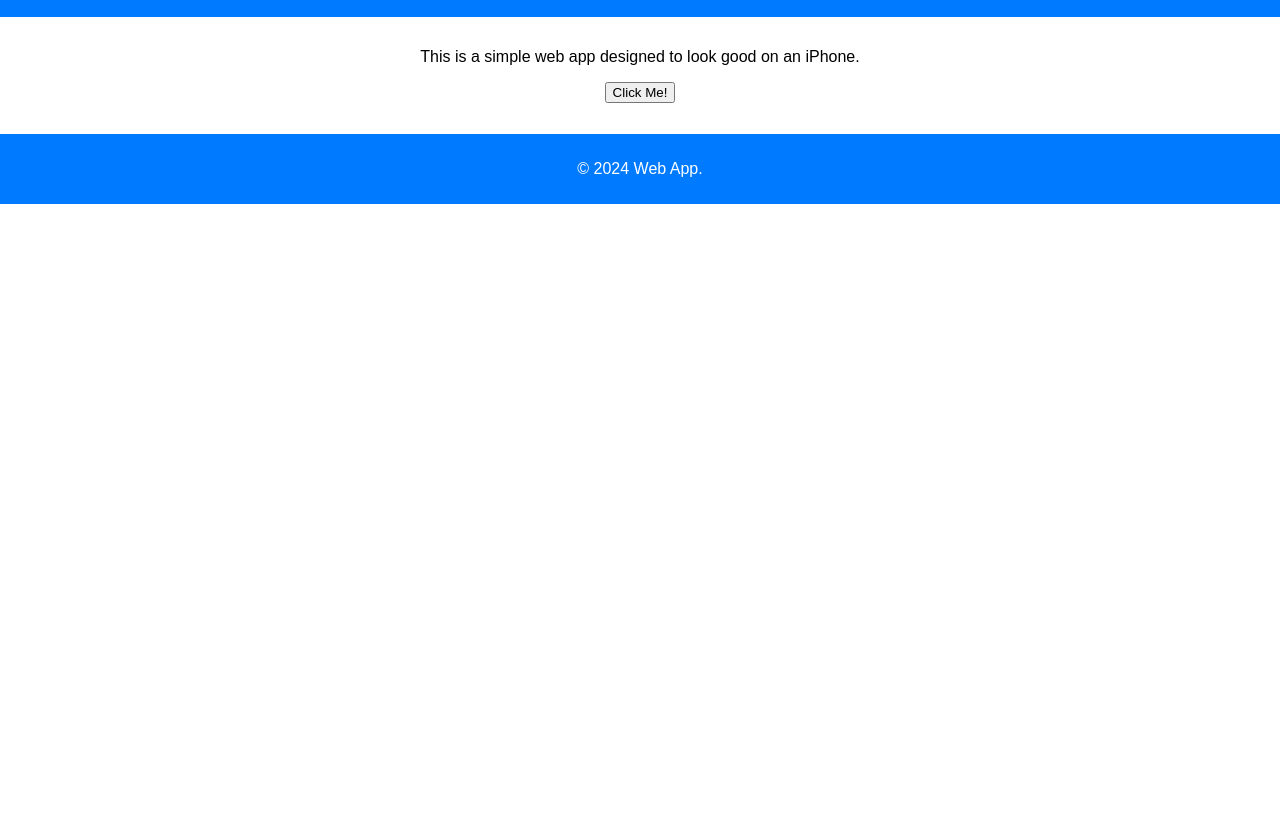
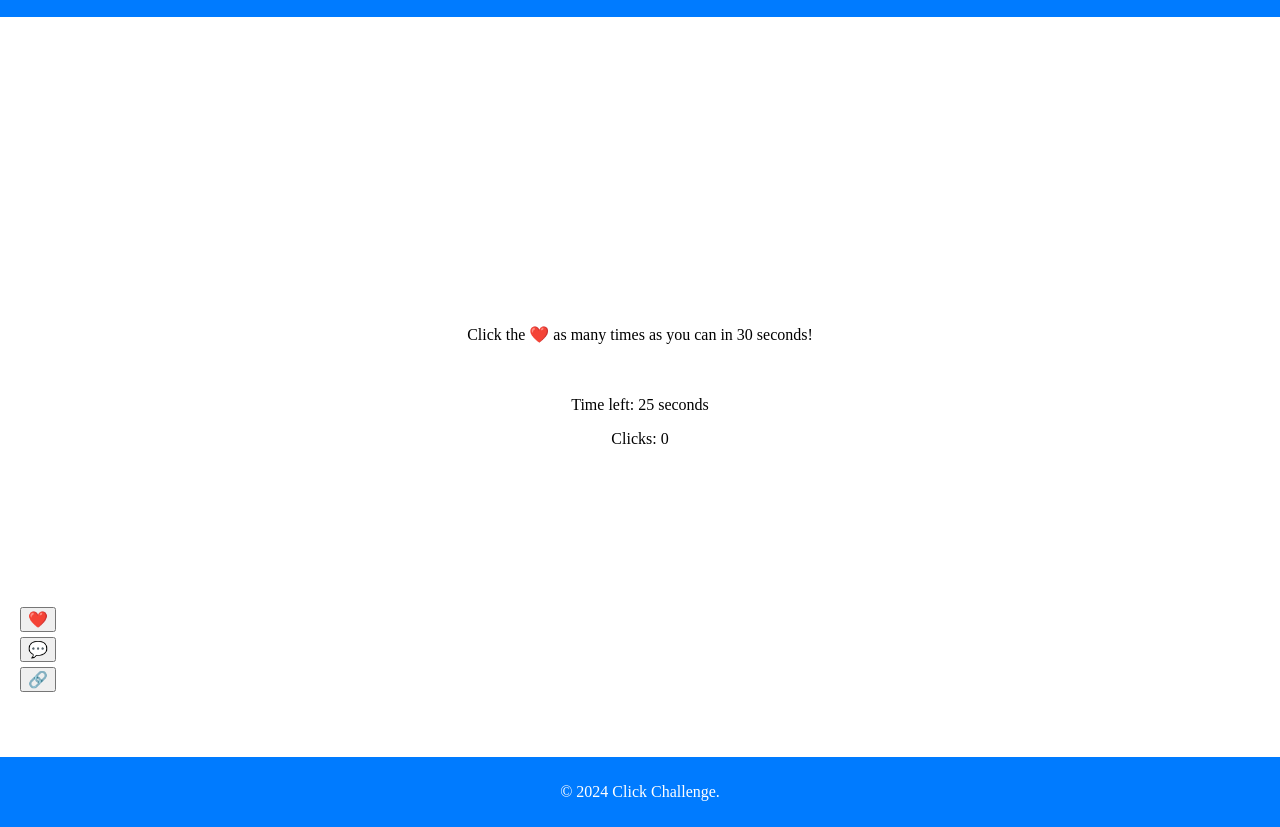
Before and after one commit to LobenKT/hci-webapp-exp, a plain HTML site: page index.html in a window 1280 px wide. Shown: the part 83-910 px from the top of the page. Before the commit the page ends 800 px from the top, so only its background shows below. Drawn offline with Linux system fonts and the light colour scheme.

Commit message:
added phase 1 and 2

```diff
--- a/index.html
+++ b/index.html
@@ -3,20 +3,27 @@
 <head>
     <meta charset="UTF-8">
     <meta name="viewport" content="width=device-width, initial-scale=1.0">
-    <title>Simple Web App</title>
+    <title>Click Challenge</title>
     <link rel="stylesheet" href="style.css">
 </head>
 <body>
     <header>
-        <h1>Welcome to My Web App</h1>
+        <h1>Click the Heart Challenge</h1>
     </header>
     <main>
-        <p>This is a simple web app designed to look good on an iPhone.</p>
-        <button id="clickMeBtn">Click Me!</button>
-        <p id="clickResult"></p>
+        <p id="instruction">Click the ❤️ as many times as you can in 30 seconds!</p>
+        <div id="buttonsContainer">
+            <button id="heartButton">❤️</button>
+            <button id="commentButton">💬</button>
+            <button id="shareButton">🔗</button>
+        </div>
+        <div id="info">
+            <p>Time left: <span id="time">30</span> seconds</p>
+            <p>Clicks: <span id="clicks">0</span></p>
+        </div>
     </main>
     <footer>
-        <p>© 2024 Web App.</p>
+        <p>© 2024 Click Challenge.</p>
     </footer>
     <script src="script.js"></script>
 </body>
--- a/script.js
+++ b/script.js
@@ -1,3 +1,48 @@
-document.getElementById('clickMeBtn').addEventListener('click', function() {
-    document.getElementById('clickResult').textContent = 'You clicked the button!';
+let clicks = 0;
+let lastButtonClicked = null;
+const timeLeft = document.getElementById('time');
+const clickCounter = document.getElementById('clicks');
+const heartButton = document.getElementById('heartButton');
+const commentButton = document.getElementById('commentButton');
+const instruction = document.getElementById('instruction');
+let phase = 1; // Track the current phase
+
+// Start the timer
+let time = 30; // 30 seconds for each phase
+const timer = setInterval(() => {
+    if (time <= 0 && phase === 1) {
+        // Transition to Phase 2
+        phase = 2;
+        time = 30; // Reset time for the next phase
+        clicks = 0; // Reset clicks for the next phase
+        clickCounter.textContent = clicks; // Update the click counter display
+        instruction.textContent = "Phase 2: Now, alternate clicks between ❤️ and 💬 as fast as you can for 30 seconds!";
+        heartButton.disabled = false; // Ensure buttons are enabled for Phase 2
+        commentButton.disabled = false;
+    } else if (time <= 0 && phase === 2) {
+        clearInterval(timer);
+        heartButton.disabled = true;
+        commentButton.disabled = true;
+        instruction.textContent = "Game over! Thank you for participating.";
+        alert(`Game over! You alternated clicks ${clicks} times.`);
+    } else {
+        time--;
+        timeLeft.textContent = time;
+    }
+}, 1000);
+
+heartButton.addEventListener('click', () => {
+    if (phase === 1 || (phase === 2 && lastButtonClicked !== 'like')) {
+        clicks++;
+        clickCounter.textContent = clicks;
+        lastButtonClicked = 'like';
+    }
 });
+
+commentButton.addEventListener('click', () => {
+    if (phase === 2 && lastButtonClicked !== 'comment') {
+        clicks++;
+        clickCounter.textContent = clicks;
+        lastButtonClicked = 'comment';
+    }
+});
--- a/style.css
+++ b/style.css
@@ -1,6 +1,7 @@
-body {
+body, html {
     margin: 0;
-    font-family: Arial, sans-serif;
+    padding: 0;
+    height: 100%;
 }
 
 header, footer {
@@ -11,17 +12,29 @@ header, footer {
 }
 
 main {
-    padding: 15px;
-    text-align: center;
+    display: flex;
+    flex-direction: column;
+    align-items: center;
+    justify-content: center;
+    height: calc(100% - 60px); /* Adjust based on header/footer height */
 }
 
-/* Responsive design for iPhone */
-@media (max-width: 375px) {
-    header, footer {
-        padding: 20px 0;
-    }
+#buttonsContainer {
+    display: flex;
+    flex-direction: column; /* Stack buttons vertically */
+    align-items: center;
+    position: fixed;
+    bottom: 10px;
+    left: 10px;
+    padding: 10px;
+}
 
-    main {
-        padding: 20px;
-    }
+button {
+    margin-bottom: 5px; /* Space between buttons when vertically aligned */
+    font-size: 16px;
 }
+
+#info {
+    text-align: center;
+    margin-top: 20px;
+}
```
